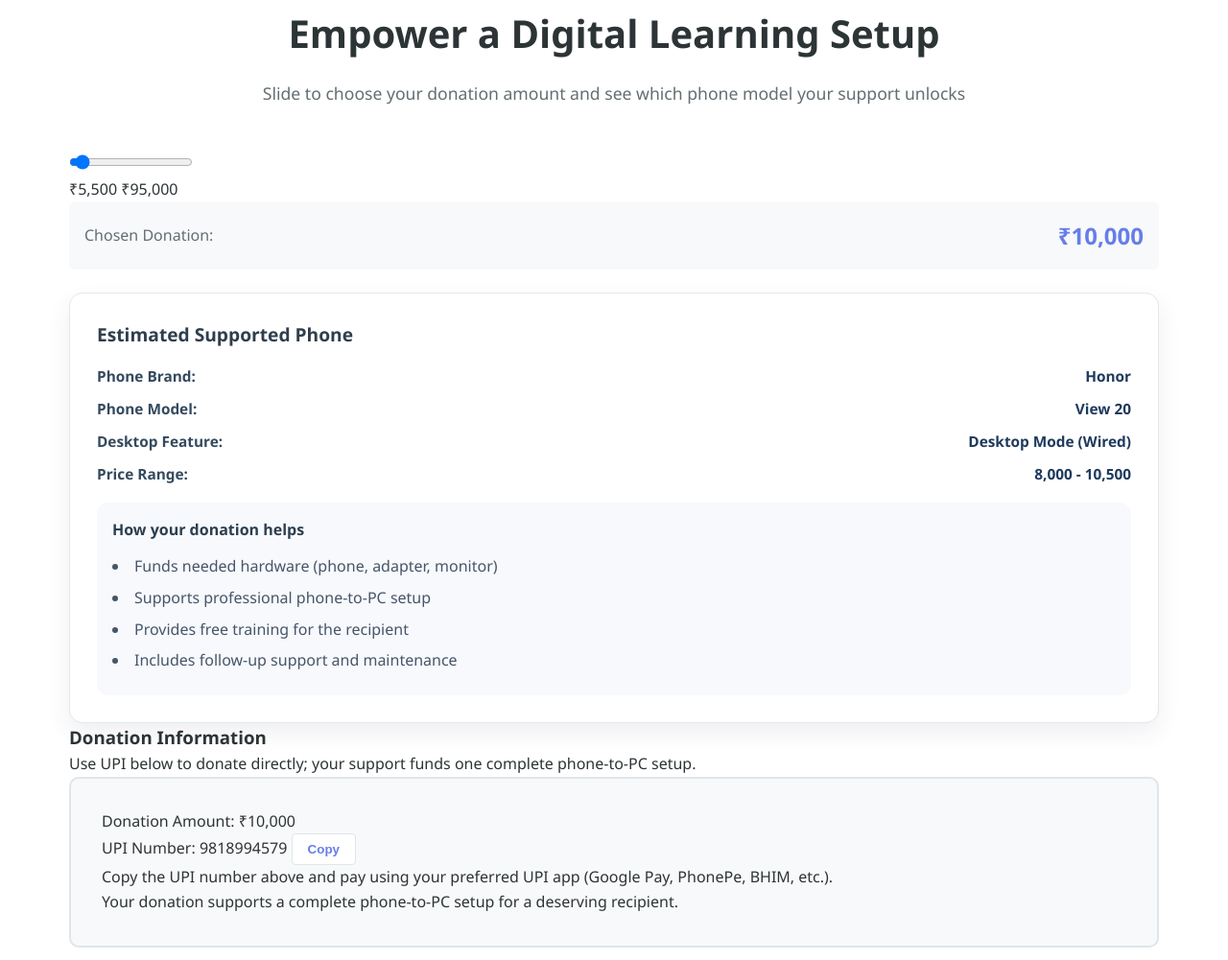
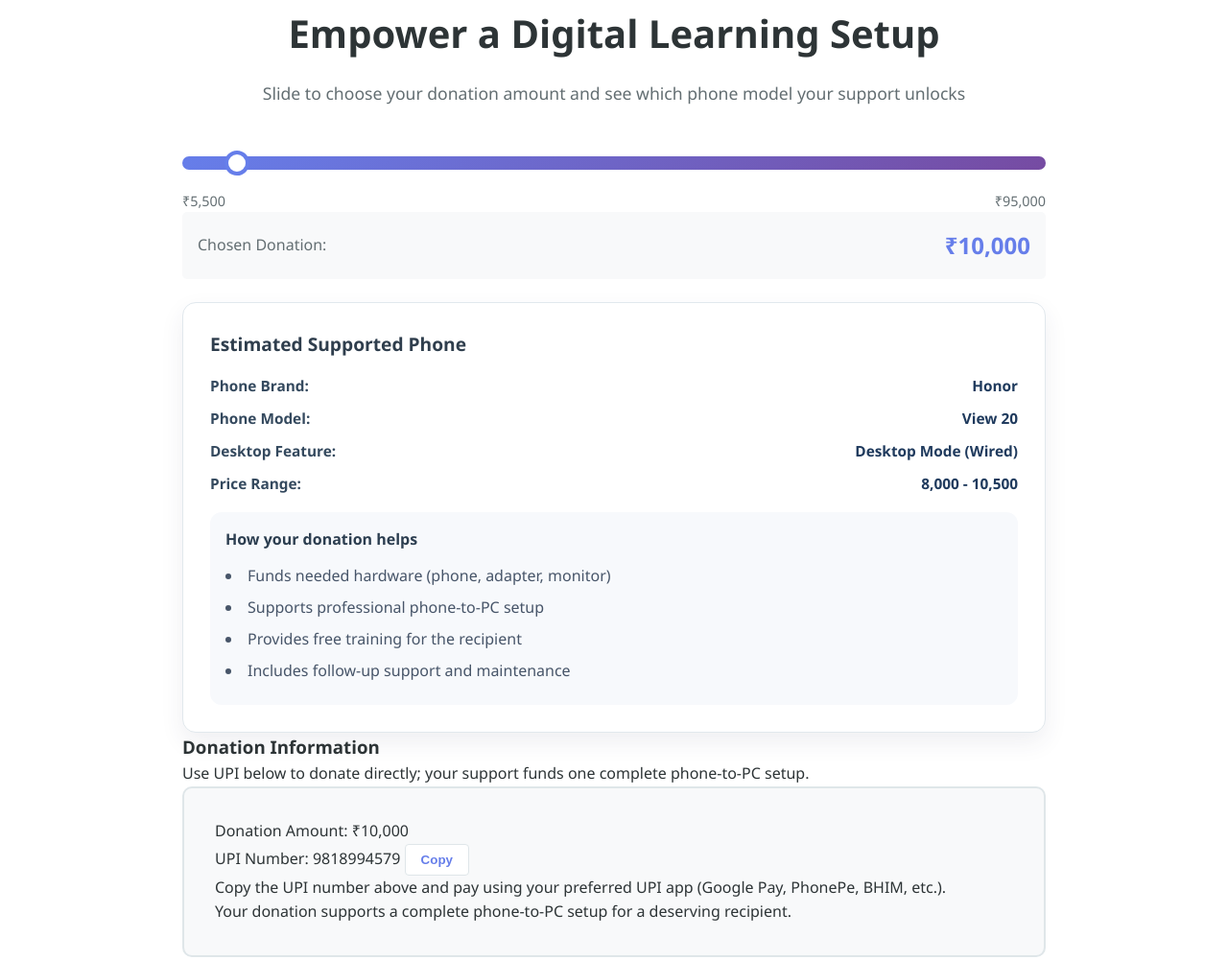
Before and after one commit to the-vibe-coder-69/www, a plain HTML site: page donate.html in a window 1280 px wide. Shown: the part 1272-2273 px from the top of the page at 96% size. Drawn offline with Linux system fonts and the light colour scheme.

Commit message:
fixed the pricing slider

```diff
--- a/assets/css/donate-site.css
+++ b/assets/css/donate-site.css
@@ -982,3 +982,44 @@
     width: 100%;
   }
 }
+/* ===== SLIDER FIX ===== */
+
+.slider-container {
+  margin: 2.5rem auto;
+  max-width: 900px; /* controls total width */
+}
+
+.slider-wrapper {
+  width: 100%;
+}
+
+.slider {
+  -webkit-appearance: none;
+  appearance: none;
+  width: 100%;
+  height: 14px; /* thickness */
+  border-radius: 10px;
+  background: linear-gradient(135deg, #667eea, #764ba2);
+  outline: none;
+  cursor: pointer;
+}
+
+/* Thumb (circle) */
+.slider::-webkit-slider-thumb {
+  -webkit-appearance: none;
+  appearance: none;
+  width: 26px;
+  height: 26px;
+  border-radius: 50%;
+  background: #ffffff;
+  border: 4px solid #667eea;
+  cursor: pointer;
+}
+
+.slider-labels {
+  display: flex;
+  justify-content: space-between;
+  margin-top: 0.8rem;
+  font-size: 0.9rem;
+  color: #636e72;
+}
```
